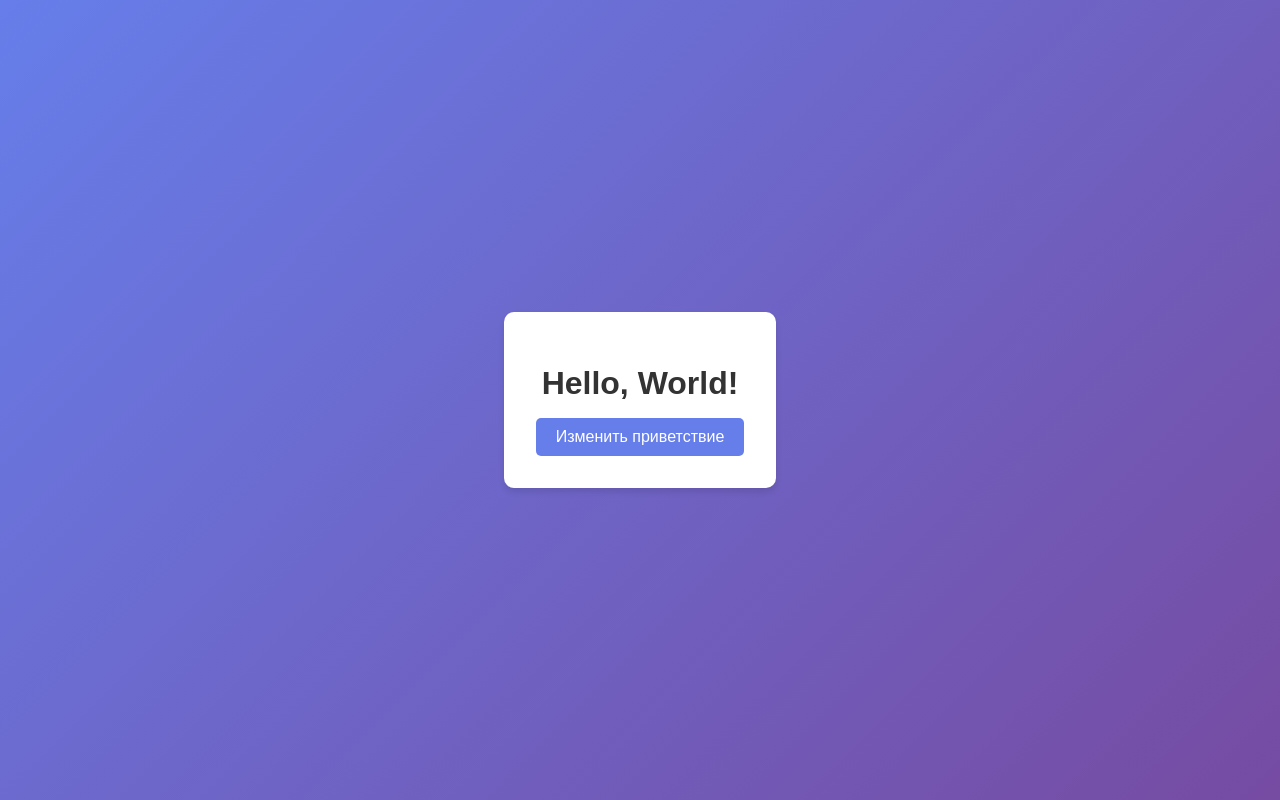
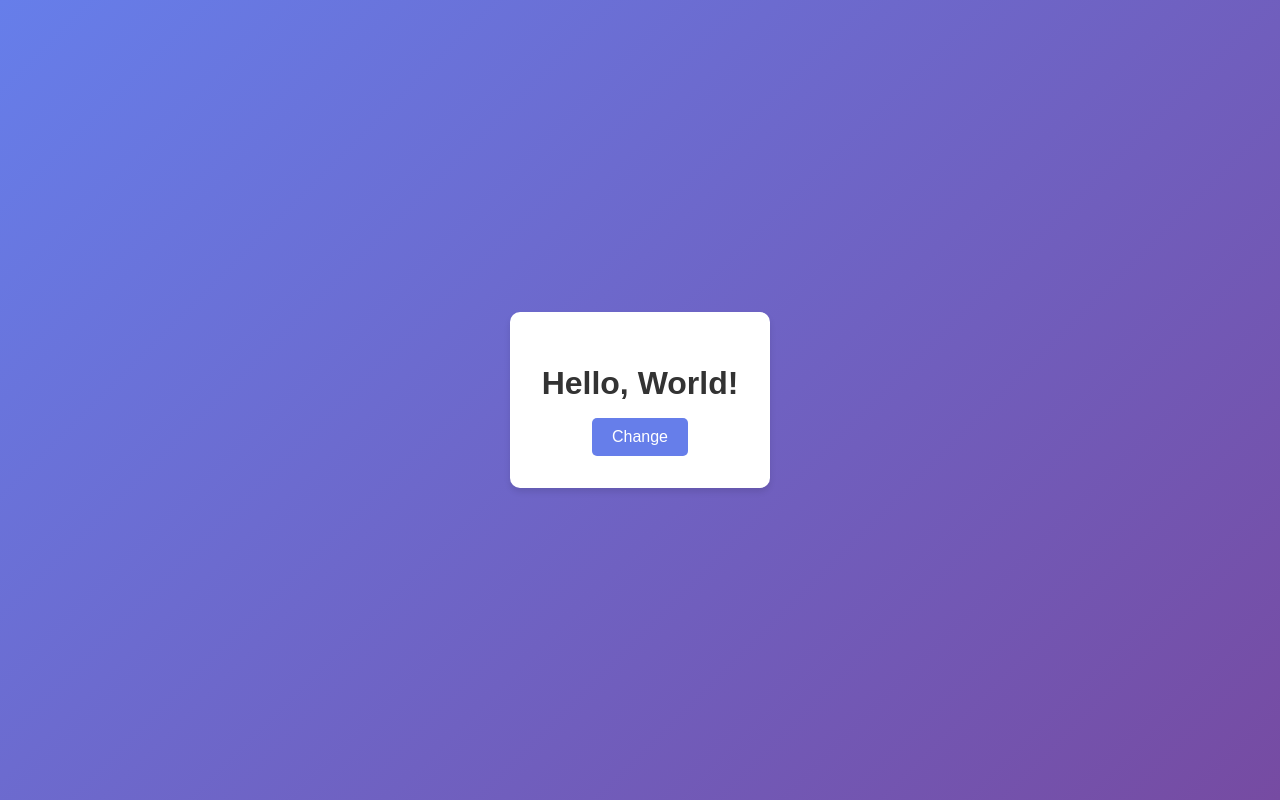
Before and after one commit to aklimin/my-hello-world, a website: page index.html in a window 1280 px wide. Drawn offline with Linux system fonts and the light colour scheme.

Commit message:
Update index.html

```diff
--- a/index.html
+++ b/index.html
@@ -9,7 +9,7 @@
 <body>
     <div class="container">
         <h1 id="greeting">Hello, World!</h1>
-        <button onclick="changeGreeting()">Изменить приветствие</button>
+        <button onclick="changeGreeting()">Change</button>
     </div>
     <script src="script.js"></script>
 </body>
```
